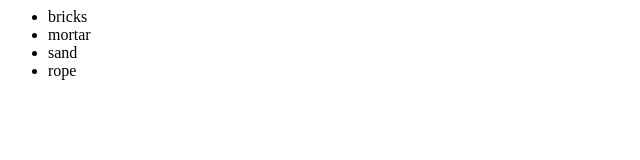
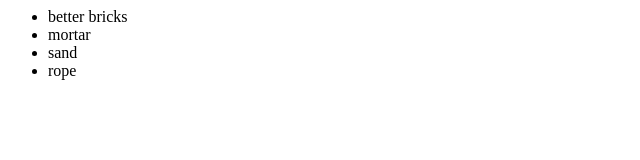
Before and after one commit to samboosak/git2, a plain HTML site: page index.html in a window 1280 px wide. Shown: the full height of the page, 0-640 px from the left. Drawn offline with Linux system fonts and the light colour scheme.

Commit message:
refine bricks

```diff
--- a/index.html
+++ b/index.html
@@ -3,7 +3,7 @@
 
         <div>
             <ul>
-                <li>bricks</li>
+                <li>better bricks</li>
                 <li>mortar</li>
                 <li>sand</li>
 				<li>rope</li>
```
